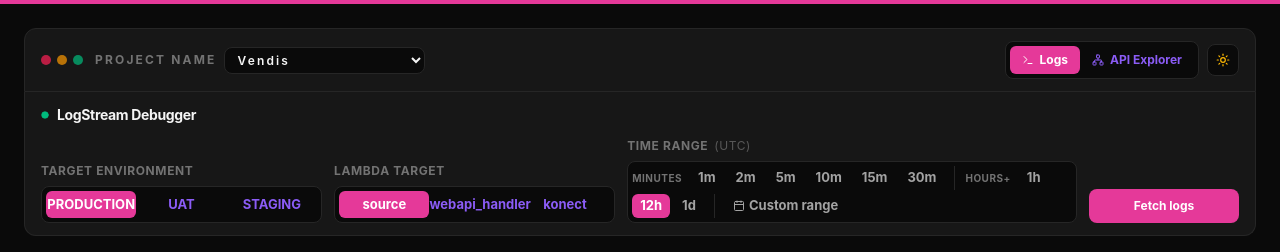
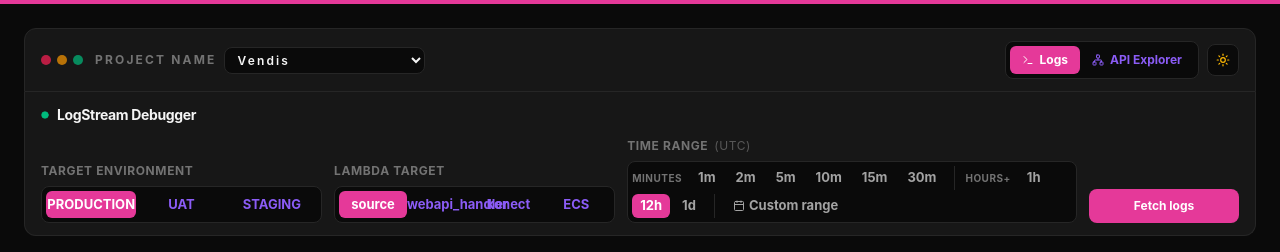
Before and after one commit to rahulsw24/logs-scraper, a React (Vite) app: page / in a window 1280 px wide. Shown: the top 252 px of the page. Built offline with nearby package versions, Linux system fonts and the light colour scheme.

Commit message:
Added ECS Logs

```diff
--- a/src/App.jsx
+++ b/src/App.jsx
@@ -132,11 +132,17 @@
 // Lambda / log-group targets — add a new log group by adding another entry
 // here. Everything that renders the picker (grid sizing, buttons, query
 // param) reads from this list.
-const LOG_GROUPS = [
-  { value: 'source', label: 'source' },
-  { value: 'webapi_handler', label: 'webapi_handler' },
-  { value: 'konect', label: 'konect' },
-];
+function getLogGroups(project, environment) {
+  const activeEnvConfig = PROJECT_ENV_CONFIG[project]?.[environment] || PROJECT_ENV_CONFIG.Vendis.prod;
+  const ecsPool = activeEnvConfig?.poolId || 'gpool900acf';
+
+  return [
+    { value: 'source', label: 'source' },
+    { value: 'webapi_handler', label: 'webapi_handler' },
+    { value: 'konect', label: 'konect' },
+    { value: `/ecs/${ecsPool}-backend`, label: 'ECS' },
+  ];
+}
 
 // Literal grid-cols-N classes so Tailwind's non-JIT resolver can see them.
 function gridColsClass(count) {
@@ -533,7 +539,8 @@
   const [hasMore, setHasMore] = useState(false);
   const [pagesFetched, setPagesFetched] = useState(0);
 
-  const [logGroup, setLogGroup] = useState(LOG_GROUPS[0].value);
+  const logGroups = useMemo(() => getLogGroups(project, environment), [project, environment]);
+  const [logGroup, setLogGroup] = useState(logGroups[0].value);
 
   const [rangeUnit, setRangeUnit] = useState('12h');
   const [customStart, setCustomStart] = useState('');
@@ -553,8 +560,14 @@
   const pagesFetchedRef = useRef(0);
   const projectEnvConfig = PROJECT_ENV_CONFIG[project] || PROJECT_ENV_CONFIG.Vendis;
   const environmentGridClass = gridColsClass(Object.keys(projectEnvConfig).length);
-  const logGroupGridClass = gridColsClass(LOG_GROUPS.length);
+  const logGroupGridClass = gridColsClass(logGroups.length);
   const accent = buildAccentPalette(project, environment, darkMode);
+
+  useEffect(() => {
+    if (!logGroups.some((group) => group.value === logGroup)) {
+      setLogGroup(logGroups[0].value);
+    }
+  }, [logGroups, logGroup]);
 
   const sortLogs = (logList) => {
     return [...logList].sort((a, b) => {
@@ -840,7 +853,7 @@
             </label>
             <div className={`grid ${logGroupGridClass} p-1 rounded-lg border text-center text-[13px] font-sans font-bold ${darkMode ? 'bg-neutral-950 border-neutral-800' : 'bg-neutral-100 border-neutral-200'
               }`}>
-              {LOG_GROUPS.map((group) => (
+              {logGroups.map((group) => (
                 <button
                   key={group.value}
                   onClick={() => setLogGroup(group.value)}
```
